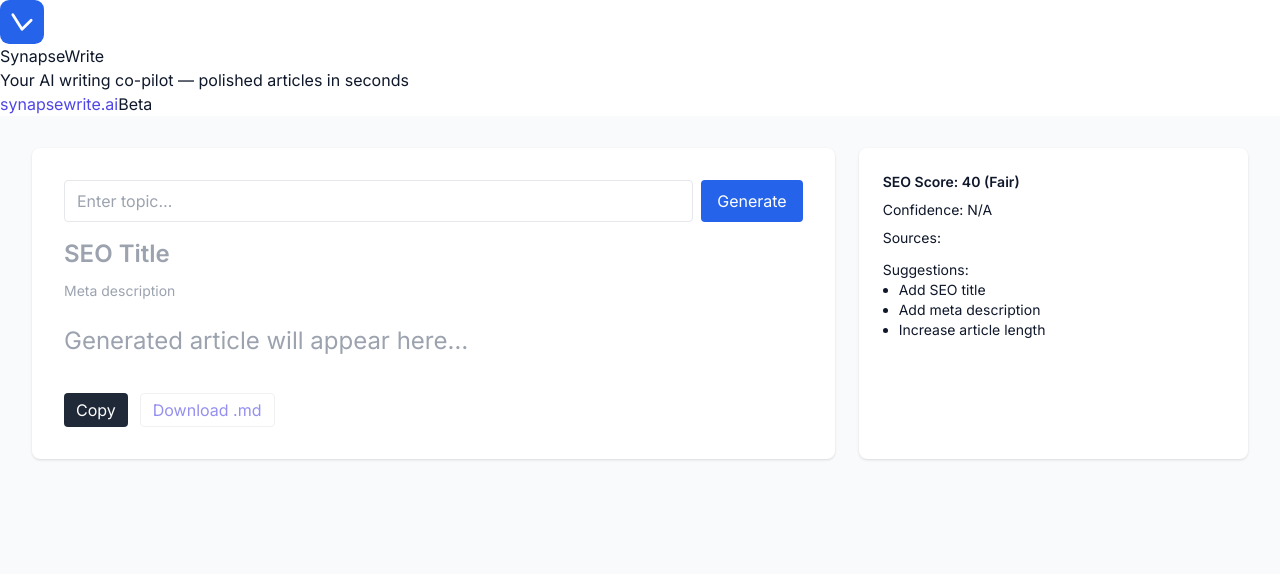
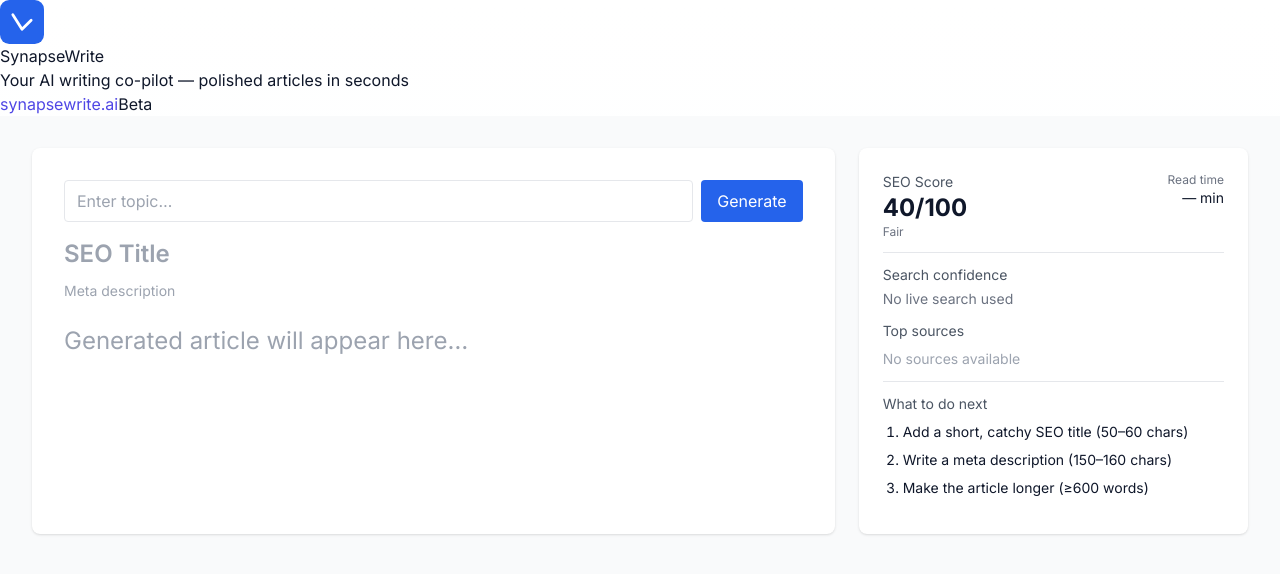
Before and after one commit to inpursuitsol/synapsewrite, a Next.js app: page / in a window 1280 px wide. Shown: the top 574 px of the page. Built offline with nearby package versions, Linux system fonts and the light colour scheme.

Commit message:
Update page.js

```diff
--- a/app/page.js
+++ b/app/page.js
@@ -48,7 +48,7 @@ export default function Page() {
         const chunk = decoder.decode(value, { stream: true });
         bufferRef.current += chunk;
 
-        // Capture SEO JSON block
+        // Capture SEO JSON
         if (!seoCaptured) {
           const start = bufferRef.current.indexOf('<!--SEO_START');
           const end = bufferRef.current.indexOf('SEO_END-->');
@@ -69,7 +69,7 @@ export default function Page() {
           }
         }
 
-        // Process SSE lines
+        // Handle SSE chunks
         const lines = bufferRef.current.split(/\r?\n/);
         bufferRef.current = lines.pop() || '';
         for (const line of lines) {
@@ -93,10 +93,6 @@ export default function Page() {
     }
   }
 
-  function handleCopy() {
-    navigator.clipboard.writeText(content || '');
-  }
-
   const metrics = useMemo(
     () => computeSEO(content, titleOverride, metaOverride, evidenceConfidence, evidenceSources),
     [content, titleOverride, metaOverride, evidenceConfidence, evidenceSources]
@@ -105,7 +101,7 @@ export default function Page() {
   return (
     <main className="min-h-screen bg-gray-50 p-8 text-base">
       <div className="max-w-7xl mx-auto grid lg:grid-cols-12 gap-6">
-        {/* Main content */}
+        {/* Main */}
         <section className="lg:col-span-8 bg-white rounded-lg shadow p-8">
           <form onSubmit={handleGenerate} className="flex gap-2 mb-4">
             <input
@@ -135,27 +131,62 @@ export default function Page() {
           <div className="prose prose-2xl lg:prose-3xl max-w-none prose-headings:mt-8 prose-headings:mb-6 prose-p:leading-loose prose-p:mb-7">
             {content ? <ArticlePreview markdown={content} /> : <p className="text-gray-400">Generated article will appear here…</p>}
           </div>
-
-          <div className="flex gap-3 mt-6">
-            <button onClick={handleCopy} className="px-3 py-1 bg-gray-800 text-white rounded" disabled={!content}>Copy</button>
-            <a
-              href={`data:text/markdown;charset=utf-8,${encodeURIComponent(content)}`}
-              download="article.md"
-              className={`px-3 py-1 rounded border ${content ? 'bg-white' : 'opacity-60 pointer-events-none'}`}
-            >
-              Download .md
-            </a>
-          </div>
         </section>
 
         {/* Sidebar */}
-        <aside className="lg:col-span-4 bg-white rounded-lg shadow p-6 text-sm">
-          <div className="font-semibold mb-2">SEO Score: {metrics.score} ({metrics.grade})</div>
-          <div>Confidence: {metrics.evidenceConfidence != null ? `${metrics.evidenceConfidence}%` : 'N/A'}</div>
-          <div className="mt-2">Sources:</div>
-          <ul className="list-disc pl-4">{metrics.evidenceSources.map((s,i)=><li key={i}><a href={s} className="text-blue-600 underline" target="_blank">{s}</a></li>)}</ul>
-          <div className="mt-3">Suggestions:</div>
-          <ul className="list-disc pl-4">{metrics.suggestions.map((s,i)=><li key={i}>{s}</li>)}</ul>
+        <aside className="lg:col-span-4">
+          <div className="bg-white rounded-lg shadow p-6">
+            <div className="flex items-start justify-between mb-3">
+              <div>
+                <div className="text-sm text-gray-600">SEO Score</div>
+                <div className="text-2xl font-bold">{metrics.score}/100</div>
+                <div className="text-xs text-gray-500">{metrics.grade}</div>
+              </div>
+              <div className="text-right">
+                <div className="text-xs text-gray-500">Read time</div>
+                <div className="text-sm font-medium">{metrics.words ? Math.max(1, Math.round(metrics.words / 200)) : '—'} min</div>
+              </div>
+            </div>
+
+            <hr className="my-3" />
+
+            <div className="text-sm text-gray-600 mb-1">Search confidence</div>
+            <div className="mb-3">
+              {metrics.evidenceConfidence != null ? (
+                <span className={`inline-block px-2 py-0.5 rounded text-xs font-medium ${metrics.evidenceConfidence >= 60 ? 'bg-green-100 text-green-800' : 'bg-yellow-100 text-yellow-800'}`}>
+                  {metrics.evidenceConfidence}% {metrics.evidenceConfidence >= 60 ? 'Likely accurate' : 'Low — verify'}
+                </span>
+              ) : (
+                <div className="text-gray-500 text-sm">No live search used</div>
+              )}
+            </div>
+
+            <div className="text-sm text-gray-600 mb-2">Top sources</div>
+            {metrics.evidenceSources.length ? (
+              <ul className="list-disc pl-5 text-xs mb-3">
+                {metrics.evidenceSources.map((s, i) => (
+                  <li key={i}>
+                    <a href={s} target="_blank" rel="noreferrer" className="text-blue-600 underline">
+                      {shortenUrlDisplay(s)}
+                    </a>
+                  </li>
+                ))}
+              </ul>
+            ) : (
+              <div className="text-gray-400 text-sm mb-3">No sources available</div>
+            )}
+
+            <hr className="my-3" />
+
+            <div className="text-sm text-gray-600 mb-2">What to do next</div>
+            <ol className="list-decimal pl-5 text-sm mb-3 space-y-2">
+              {metrics.suggestions.length ? (
+                metrics.suggestions.map((s, i) => <li key={i}>{s}</li>)
+              ) : (
+                <li className="text-gray-500">This article looks good.</li>
+              )}
+            </ol>
+          </div>
         </aside>
       </div>
     </main>
@@ -166,14 +197,22 @@ function ArticlePreview({ markdown }) {
   return <article className="prose lg:prose-3xl">{markdown.split(/\n/).map((l,i)=><p key={i}>{l}</p>)}</article>;
 }
 
+function shortenUrlDisplay(url) {
+  try {
+    return new URL(url).hostname.replace('www.', '');
+  } catch {
+    return url.length > 40 ? url.slice(0, 40) + '…' : url;
+  }
+}
+
 function computeSEO(text, title, meta, evidenceConfidence, evidenceSources) {
   const words = (text||'').split(/\s+/).filter(Boolean).length;
   const score = words > 600 ? 80 : words > 400 ? 65 : 40;
   const grade = score >= 80 ? 'Excellent' : score >= 60 ? 'Good' : 'Fair';
   const suggestions=[];
-  if(!title) suggestions.push('Add SEO title');
-  if(!meta) suggestions.push('Add meta description');
-  if(words<600) suggestions.push('Increase article length');
-  if(evidenceConfidence!=null && evidenceConfidence<60) suggestions.push('Evidence confidence is low');
-  return {score,grade,suggestions,evidenceConfidence,evidenceSources};
+  if(!title) suggestions.push('Add a short, catchy SEO title (50–60 chars)');
+  if(!meta) suggestions.push('Write a meta description (150–160 chars)');
+  if(words<600) suggestions.push('Make the article longer (≥600 words)');
+  if(evidenceConfidence!=null && evidenceConfidence<60) suggestions.push('Confidence is low — refresh or verify sources');
+  return {score,grade,suggestions,words,evidenceConfidence,evidenceSources};
 }
```
